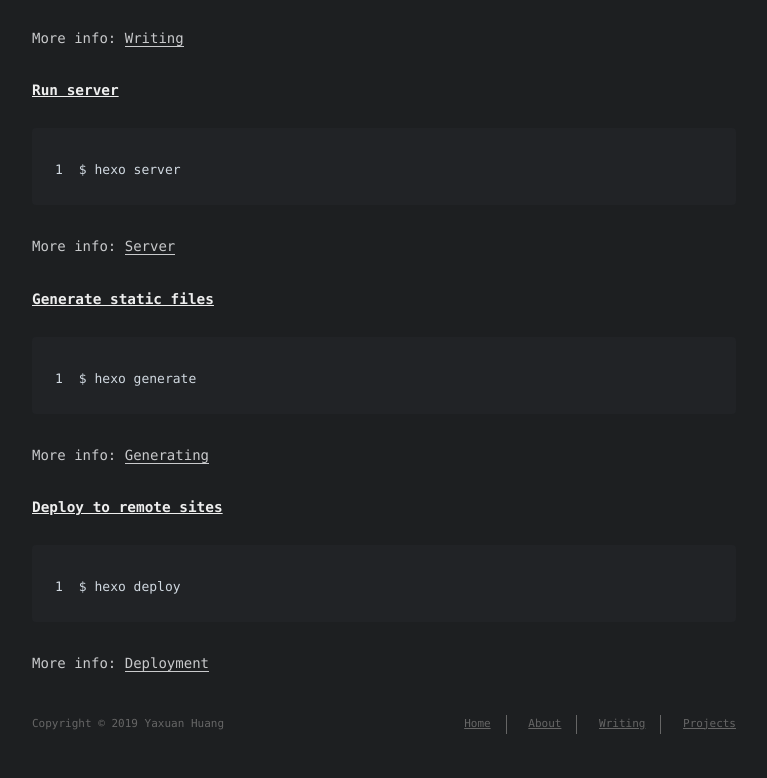
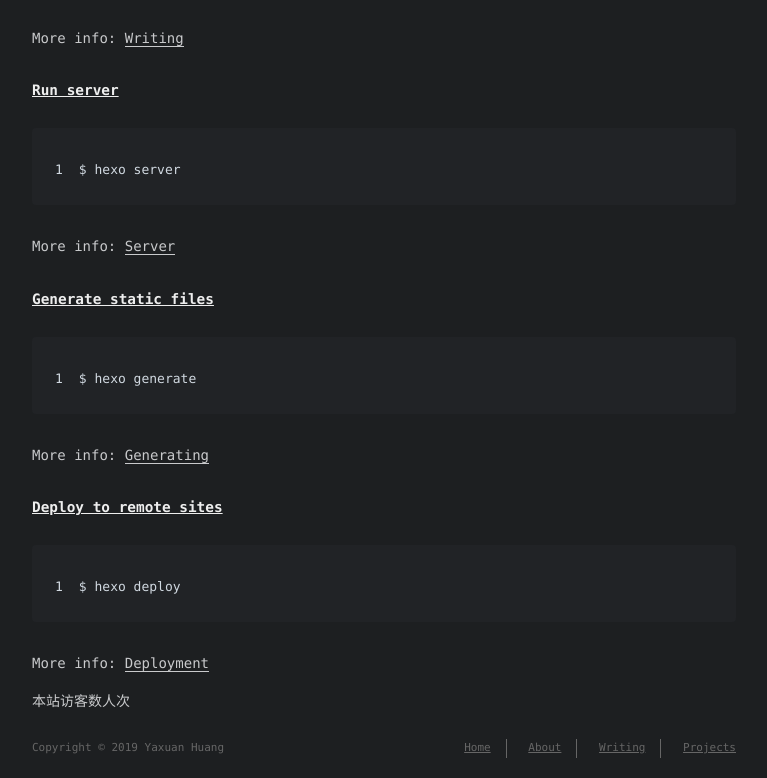
Before and after one commit to justacar/wendysblog.github.io, a plain HTML site: page 2019/11/22/hello-world/index.html in a window 1280 px wide. Shown: the part 444-1222 px from the top of the page, without its empty margins (256-1023 px from the left). Before the commit the page ends 1198 px from the top, so only its background shows below. Drawn offline with Linux system fonts and the light colour scheme; some packages are replaced by stand-ins of ours; a script that the page names is missing; a web font is replaced by a local one.

Commit message:
Site updated: 2019-11-23 19:25:14

```diff
--- a/2019/11/22/hello-world/index.html
+++ b/2019/11/22/hello-world/index.html
@@ -45,7 +45,6 @@
 
 
 </head>
-
 <body class="max-width mx-auto px3 ltr">
 
       <div id="header-post">
@@ -223,7 +222,11 @@
     </nav>
   </div>
 </footer>
-
+<script async src="//busuanzi.ibruce.info/busuanzi/2.3/busuanzi.pure.mini.js">
+</script>
+<span id="busuanzi_container_site_uv">
+  本站访客数<span id="busuanzi_value_site_uv"></span>人次
+</span>
     </div>
     <!-- styles -->
 <link rel="stylesheet" href="/wendysblog.github.io/lib/font-awesome/css/all.min.css">
```
Also changed, not shown: archives/2019/11/index.html (+5 -2 lines), archives/2019/index.html (+5 -2 lines), archives/index.html (+5 -2 lines), index.html (+5 -2 lines).
